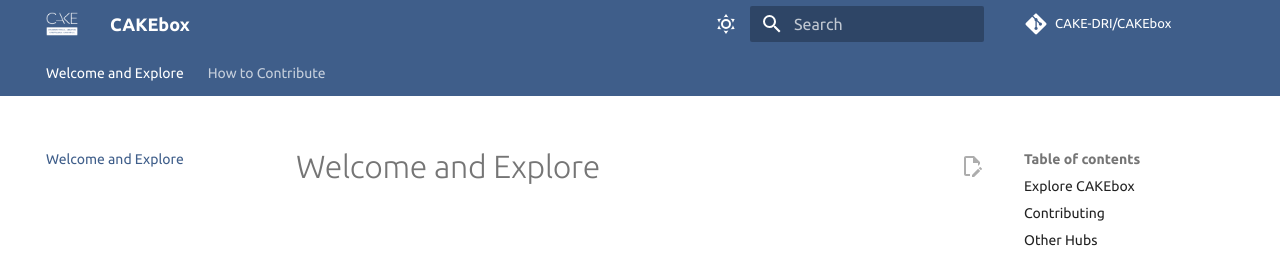
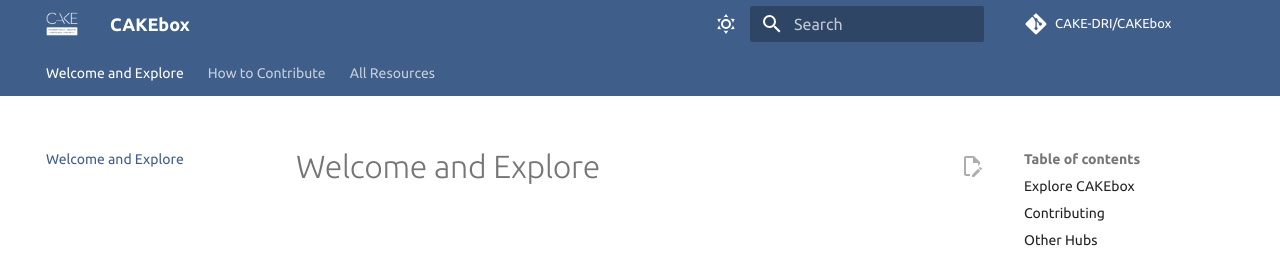
Before and after one commit to CAKE-DRI/CAKEbox, an MkDocs documentation site: the page built from docs/index.md, in a window 1280 px wide and 900 px high. Shown: the top 257 px of the window. Built offline with MkDocs 1.6.1 and Material for MkDocs 9.7.7, drawn with Linux system fonts in a browser that asks for light colours; emoji names are drawn with the system emoji font; comment, search, counter and statistics services are not loaded.

Commit message:
Adds an 'all resources' tab with all tags listed

```diff
--- a/mkdocs.yml
+++ b/mkdocs.yml
@@ -14,6 +14,7 @@ extra:
 nav:
   - Welcome and Explore: index.md
   - How to Contribute: how-to-contribute/index.md
+  - All Resources: all.md
 
 theme:
   name: material
```
Also changed, not shown: docs/all.md (added, +3 -0 lines).
